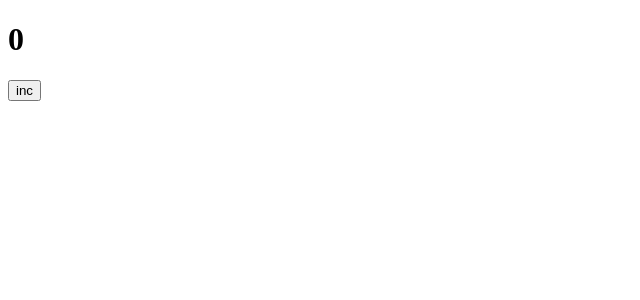
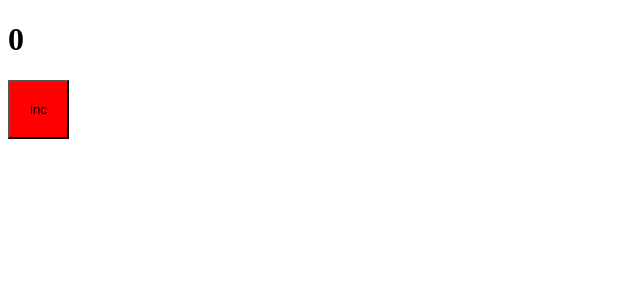
Before and after one commit to rizespb/Webpack-Microfrontends-Monorepo-SP, a React app: page / in a window 1280 px wide. Shown: the top 300 px of the page, without its empty margins (0-640 px from the left). Built offline with nearby package versions, Linux system fonts and the light colour scheme.

Commit message:
Стилизация css + scss. mini-css-extract-plugin

```diff
--- a/package.json
+++ b/package.json
@@ -21,7 +21,12 @@
     "@types/react-dom": "^18.2.11",
     "@types/webpack": "^5.28.3",
     "@types/webpack-dev-server": "^4.7.2",
+    "css-loader": "^6.8.1",
     "html-webpack-plugin": "^5.5.3",
+    "mini-css-extract-plugin": "^2.7.6",
+    "sass": "^1.69.0",
+    "sass-loader": "^13.3.2",
+    "style-loader": "^3.3.3",
     "ts-loader": "^9.5.0",
     "ts-node": "^10.9.1",
     "typescript": "^5.2.2",
--- /dev/null
+++ b/src/components/App/App.scss
@@ -0,0 +1,4 @@
+button {
+  background: red;
+  padding: 20px;
+}
--- a/src/components/App.tsx
+++ b/src/components/App/App.tsx
@@ -1,4 +1,5 @@
 import { useState } from 'react';
+import './App.scss';
 
 export const App = () => {
   const [count, setCount] = useState<number>(0);
@@ -9,7 +10,9 @@ export const App = () => {
     <div>
       <h1>{count}</h1>
 
-      <button onClick={increment}>inc</button>
+      <button onClick={increment}>
+        <span>inc</span>
+      </button>
     </div>
   );
 };
--- a/src/index.tsx
+++ b/src/index.tsx
@@ -1,5 +1,5 @@
 import { createRoot } from 'react-dom/client';
-import { App } from './components/App';
+import { App } from './components/App/App';
 
 const root = document.getElementById('root');
 
--- a/webpack.config.ts
+++ b/webpack.config.ts
@@ -3,6 +3,8 @@ import HtmlWebpackPlugin from 'html-webpack-plugin';
 import webpack from 'webpack';
 // Этот импорт нужен, чтобы TS подхватил типы из dev-server и в объекте конфигов webpack появились типы для свойства devServer
 import type { Configuration as WebpackDevServerConfiguration } from 'webpack-dev-server';
+
+import MiniCssExtractPlugin from 'mini-css-extract-plugin';
 
 type Mode = 'production' | 'development';
 
@@ -13,6 +15,7 @@ interface EnvCariables {
 
 export default (env: EnvCariables) => {
   const isDev = env.mode === 'development';
+  const isProd = env.mode === 'production';
 
   const config: webpack.Configuration = {
     // Режимы production и development отличаются оптимизациями, минимизацией кода, скоростью сборки и пр.
@@ -47,12 +50,29 @@ export default (env: EnvCariables) => {
       // В production не рекомендуют использовать, т.к. он может сильно замедлять сборку
       isDev && new webpack.ProgressPlugin(),
 
+      isProd &&
+        new MiniCssExtractPlugin({
+          // Сохраним файлы со стилями в папку сss
+          // На месте name будет main (дефолтное значение в webpack)\
+          // contenthash - хэш по контенту (будет пересчитываться при изменении контента)
+          filename: 'css/[name].[contenthash:8].css',
+          chunkFilename: 'css/[name].[contenthash:8].css',
+        }),
+
       // Убираем все undefined, null, boolean, которые могли попасть в массив в зависимости от mode (development/production) и т.д.
     ].filter(Boolean),
 
     // Лоадеры. При указании лоадеров надо учитывать, что каждый следующий лоадер получает код, обработанный предыдущим лоадером
     module: {
       rules: [
+        {
+          test: /\.s[ac]ss$/i,
+          // Именно тут порядок важен. Лоадеры будут вызываться с конца: вначале отработает sass-loader, он передаст код css-loader-у, потом код будет передан style-loader
+          // Без использования mini-css-extract-plugin стили будут помещены в js-код в сборке (это сделает style-loader). mini-css-extract-plugin позволяет собирать стили в отдельные css-файлы
+          // use: ['style-loader', 'css-loader', 'sass-loader'],
+          use: [isDev ? 'style-loader' : MiniCssExtractPlugin.loader, 'css-loader', 'sass-loader'],
+        },
+
         // ts-loader умеет работать с JSX
         // Если бы не использовали TypeScript, нам бы пришлось подключать babel-loader,
         {
```
Also changed, not shown: 1 other file (tests, documents, lock files or other folders).
